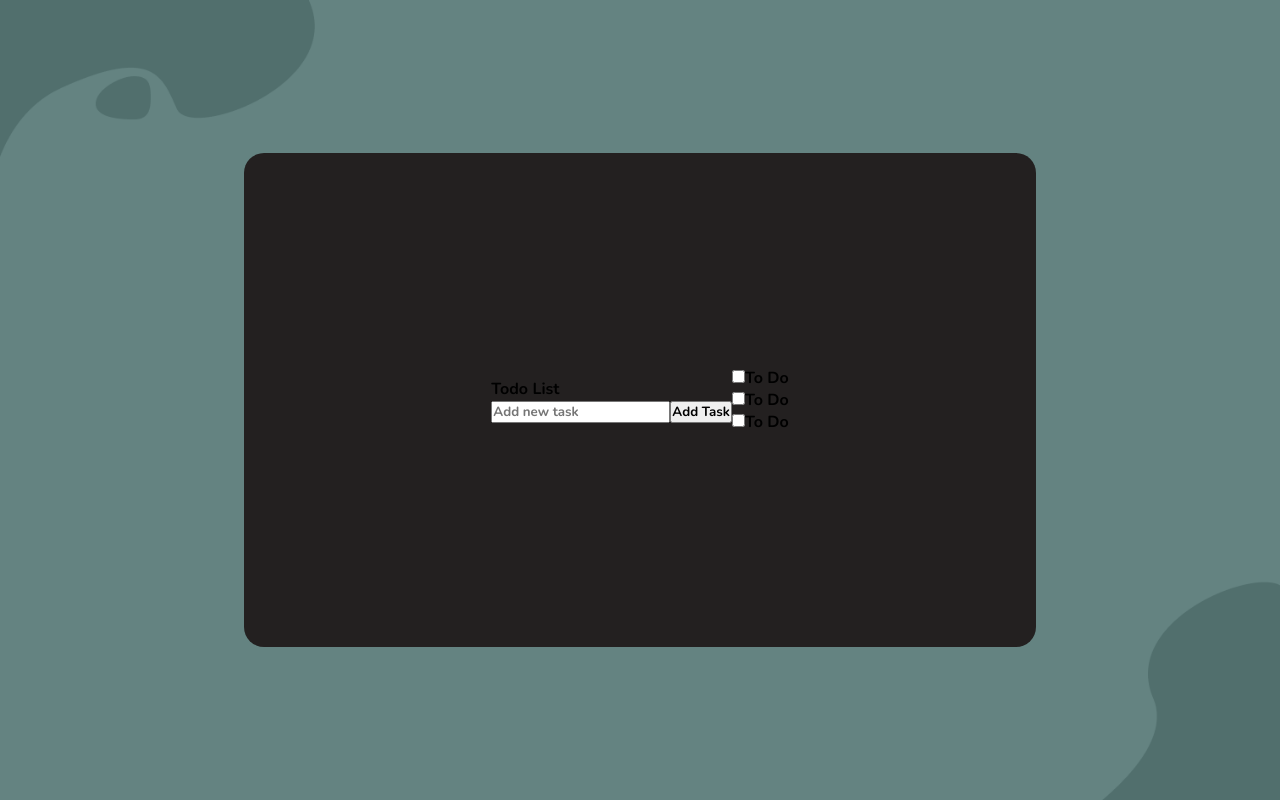
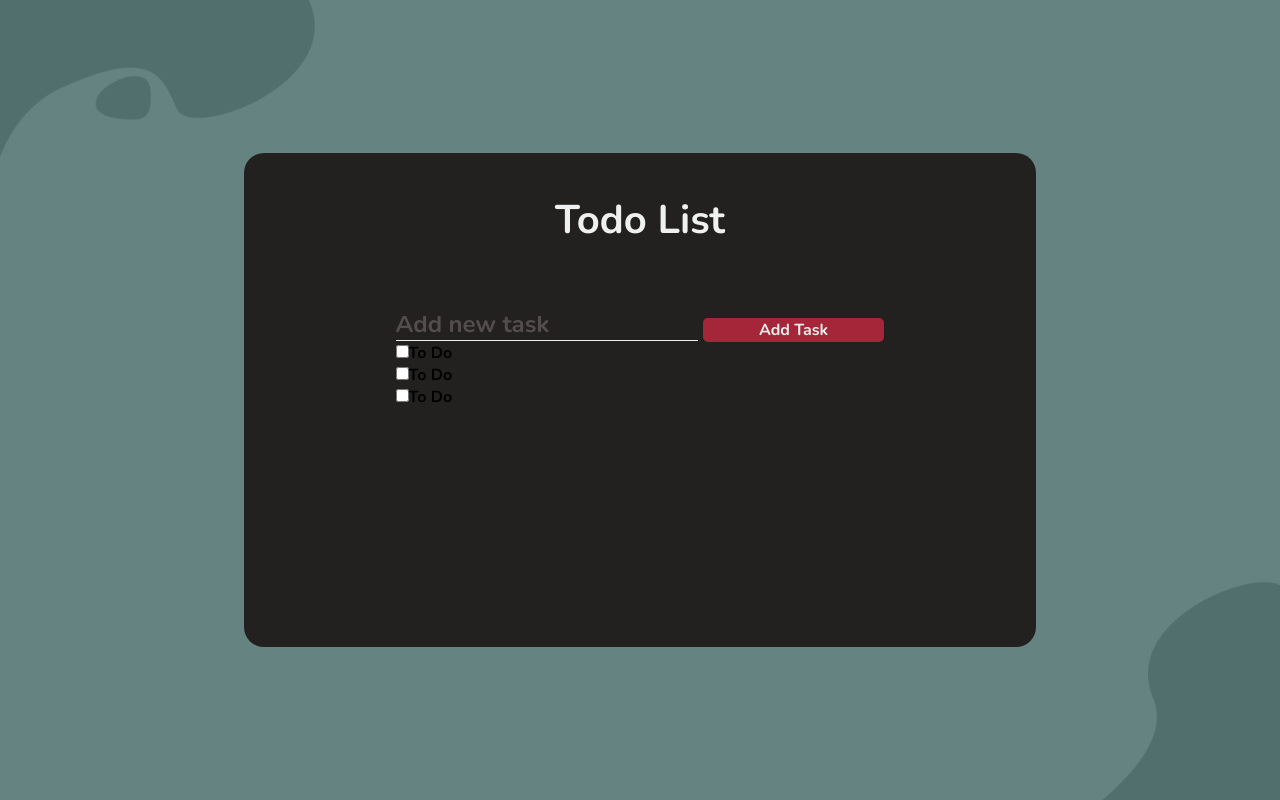
Before and after one commit to arvindajaybharadwaj/Reactjs-Todolist, a React (Vite) app: page / in a window 1280 px wide. Built offline with nearby package versions, Linux system fonts and the light colour scheme.

Commit message:
Styling Heading Container

```diff
--- a/src/App.css
+++ b/src/App.css
@@ -1,9 +1,79 @@
+:root {
+    --golden-ratio: 100% / 1.618;
+}
+
 .main-container {
     background-color: #232020;
-    width: calc(100% / 1.618);
-    height: calc(100% / 1.618);
+    width: calc(var(--golden-ratio));
+    height: calc(var(--golden-ratio));
     border-radius: 20px;
     display: flex;
+    flex-direction: column;
     justify-content: center;
     align-items: center;
 }
+
+.heading-container {
+    width: calc(var(--golden-ratio));
+    height: calc(100% - var(--golden-ratio));
+    display: flex;
+    flex-direction: column;
+    justify-content: end;
+    align-items: center;
+}
+
+.heading {
+    color: #EEF1EF;
+    font-size: 2.5rem;
+}
+
+.task-input-container {
+    width: 100%;
+    height: 50%;
+    display: flex;
+    justify-content: space-between;
+    align-items: end;
+}
+
+.input-task {
+    position: relative;
+    bottom: 1%;
+    width: calc(var(--golden-ratio));
+    height: 25%;
+    background-color: transparent;
+    border: none;
+    border-bottom: 0.0625rem solid #EEF1EF;
+}
+
+.input-task::placeholder {
+    color: #544D4D;
+    font-size: 1.5rem;
+}
+
+.input-task:focus {
+    color: #EEF1EF;
+    font-size: 1.5rem;
+    outline: none;
+    border: none;
+    border-bottom: 0.0625rem solid #EEF1EF;
+}
+
+.add-task-button {
+    width: calc(99% - var(--golden-ratio));
+    height: 25%;
+    border-radius: 5px;
+    color: #EEF1EF;
+    font-size: 1rem;
+    background-color: #A62639;
+    border: none;
+}
+
+.add-task-button:active {
+    background-color: #8f1b2c;
+}
+
+
+.todo-list-container {
+    width: calc(var(--golden-ratio));
+    height: calc(var(--golden-ratio));
+}
--- a/src/components/HeadingContainer.tsx
+++ b/src/components/HeadingContainer.tsx
@@ -6,8 +6,10 @@ export default function HeadingContainer() {
     return(
         <div className="heading-container">
             <Heading />
-            <InputTask />
-            <AddTaskButton />
+            <div className="task-input-container">
+                <InputTask />
+                <AddTaskButton />
+            </div>
         </div>
     );
 }
```
